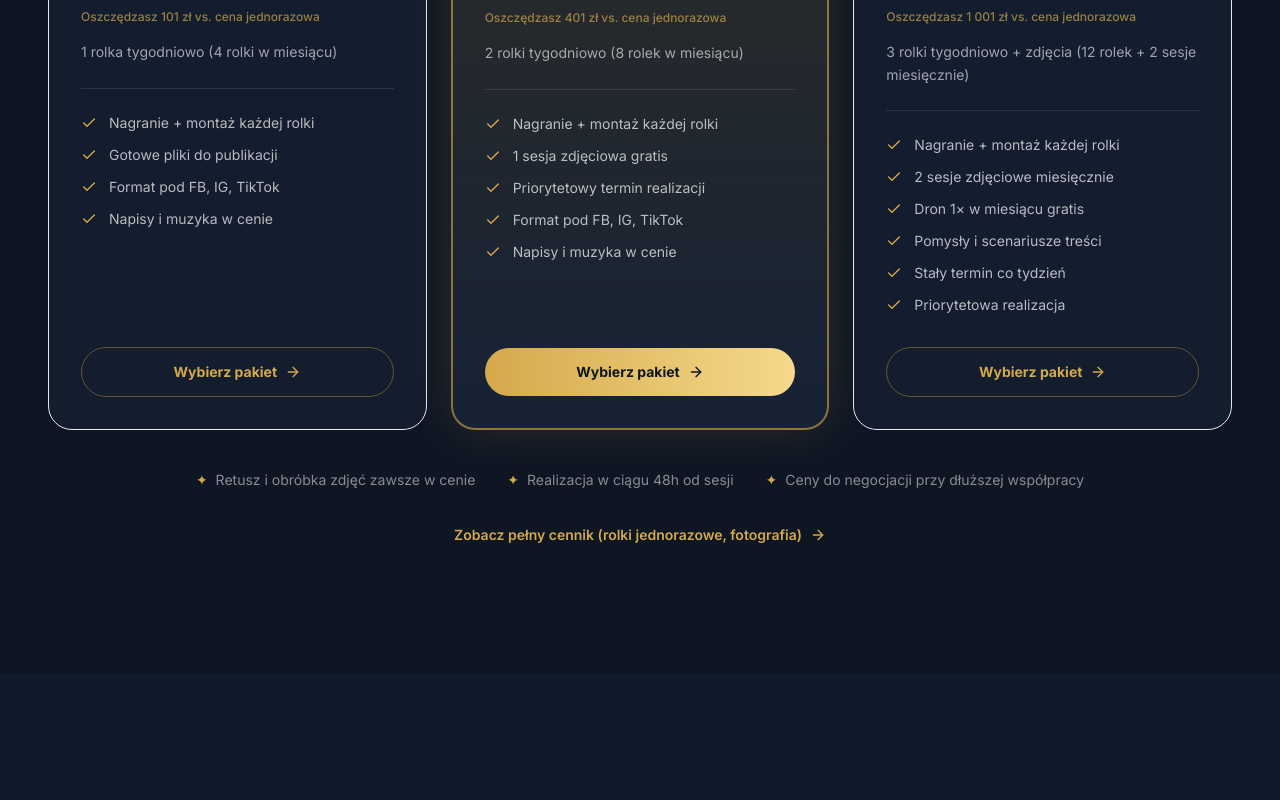
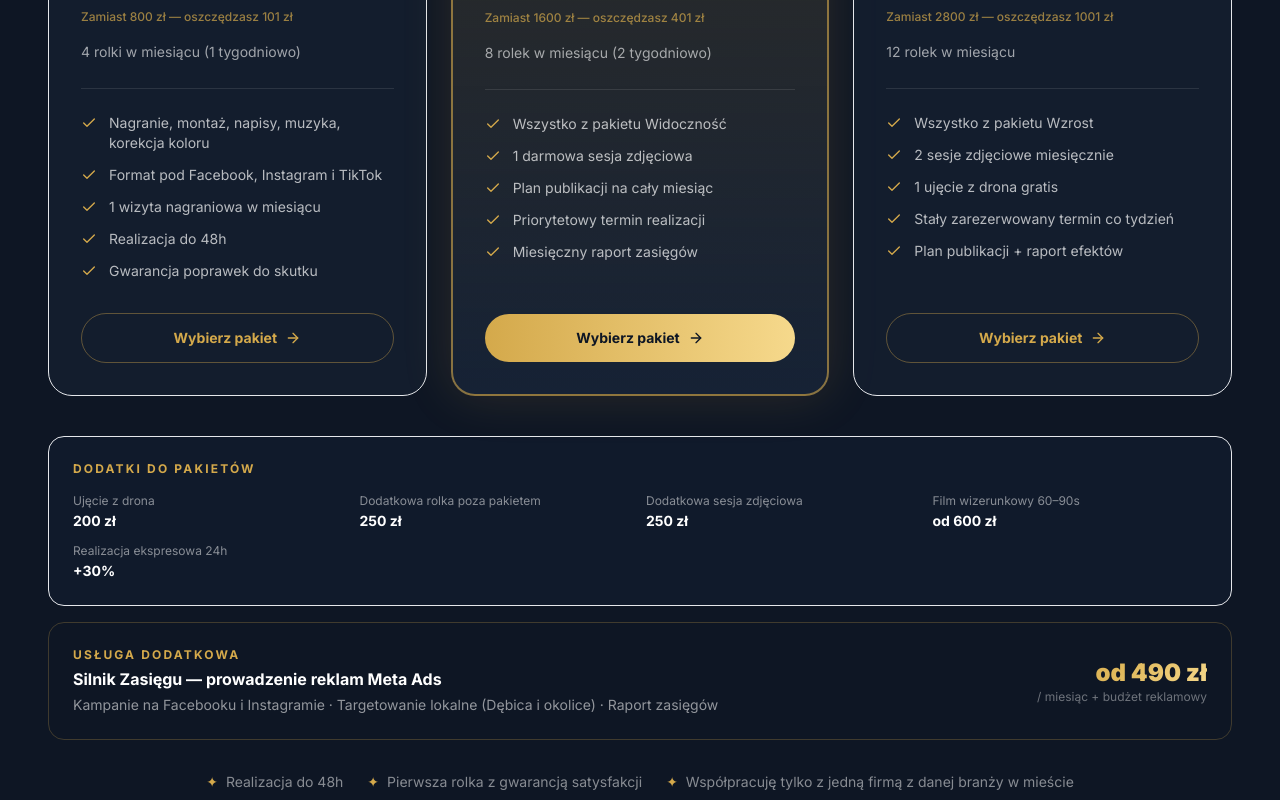
Before and after one commit to ikcreativeads/ikcreativeads, a Next.js app: page / in a window 1280 px wide. Shown: the part 5980-6780 px from the top of the page. Built offline with nearby package versions, Linux system fonts and the light colour scheme.

Commit message:
cennik: nowe nazwy pakietów, dodatki, Meta Ads, gwarancje

```diff
--- a/src/components/CennikPage.tsx
+++ b/src/components/CennikPage.tsx
@@ -104,56 +104,57 @@ const fotografia = [
 
 const plans = [
   {
-    name: "Starter",
+    name: "Widoczność",
     icon: "🌱",
     highlight: false,
     price: "699",
-    savings: "Oszczędzasz 101 zł vs. cena jednorazowa",
-    description: "1 rolka tygodniowo (4 rolki w miesiącu)",
+    savings: "Zamiast 800 zł — oszczędzasz 101 zł",
+    description: "4 rolki w miesiącu (1 tygodniowo)",
     features: [
-      "Nagranie + montaż każdej rolki",
-      "Gotowe pliki do publikacji",
-      "Format pod FB, IG, TikTok",
-      "Napisy i muzyka w cenie",
+      "Nagranie, montaż, napisy, muzyka, korekcja koloru",
+      "Format pod Facebook, Instagram i TikTok",
+      "1 wizyta nagraniowa w miesiącu",
+      "Realizacja do 48h",
+      "Gwarancja poprawek do skutku",
     ],
   },
   {
-    name: "Najpopularniejszy",
+    name: "Wzrost",
     icon: "⭐",
     highlight: true,
     price: "1199",
-    savings: "Oszczędzasz 401 zł vs. cena jednorazowa",
-    description: "2 rolki tygodniowo (8 rolek w miesiącu)",
+    savings: "Zamiast 1600 zł — oszczędzasz 401 zł",
+    description: "8 rolek w miesiącu (2 tygodniowo)",
     features: [
-      "Nagranie + montaż każdej rolki",
-      "1 sesja zdjęciowa gratis",
+      "Wszystko z pakietu Widoczność",
+      "1 darmowa sesja zdjęciowa",
+      "Plan publikacji na cały miesiąc",
       "Priorytetowy termin realizacji",
-      "Format pod FB, IG, TikTok",
-      "Napisy i muzyka w cenie",
+      "Miesięczny raport zasięgów",
     ],
   },
   {
-    name: "Premium",
+    name: "Partner",
     icon: "👑",
     highlight: false,
     price: "1799",
-    savings: "Oszczędzasz 1 001 zł vs. cena jednorazowa",
-    description: "3 rolki tygodniowo + zdjęcia (12 rolek + 2 sesje miesięcznie)",
+    savings: "Zamiast 2800 zł — oszczędzasz 1001 zł",
+    description: "12 rolek w miesiącu",
     features: [
-      "Nagranie + montaż każdej rolki",
+      "Wszystko z pakietu Wzrost",
       "2 sesje zdjęciowe miesięcznie",
-      "Dron 1× w miesiącu gratis",
-      "Pomysły i scenariusze treści",
-      "Stały termin co tydzień",
-      "Priorytetowa realizacja",
+      "1 ujęcie z drona gratis",
+      "Stały zarezerwowany termin co tydzień",
+      "Plan publikacji + raport efektów",
     ],
   },
 ];
 
 const bottomFeatures = [
   { icon: "✨", text: "Retusz i obróbka zdjęć zawsze w cenie" },
-  { icon: "⏱️", text: "Realizacja w ciągu 48h od sesji" },
-  { icon: "🤝", text: "Ceny do negocjacji przy dłuższej współpracy" },
+  { icon: "⏱️", text: "Realizacja do 48h" },
+  { icon: "🏆", text: "Pierwsza rolka z gwarancją satysfakcji" },
+  { icon: "🤝", text: "Tylko jedna firma z danej branży w mieście" },
 ];
 
 type Item = { icon: string; name: string; desc: string; price: string; details: string[] };
@@ -359,8 +360,54 @@ export default function CennikPage() {
           ))}
         </div>
 
+        {/* Dodatki */}
+        <motion.div
+          initial={{ opacity: 0, y: 24 }}
+          whileInView={{ opacity: 1, y: 0 }}
+          viewport={{ once: true }}
+          transition={{ duration: 0.5 }}
+          className="mb-6 rounded-2xl border border-white/8 bg-[#162235]/40 p-6"
+        >
+          <p className="text-xs font-bold tracking-[0.18em] text-[#D4A94B] uppercase mb-4">Dodatki do pakietów</p>
+          <div className="grid grid-cols-2 sm:grid-cols-3 lg:grid-cols-5 gap-4">
+            {[
+              ["Ujęcie z drona", "200 zł"],
+              ["Dodatkowa rolka poza pakietem", "250 zł"],
+              ["Dodatkowa sesja zdjęciowa", "250 zł"],
+              ["Film wizerunkowy 60–90s", "od 600 zł"],
+              ["Realizacja ekspresowa 24h", "+30%"],
+            ].map(([name, price]) => (
+              <div key={name} className="flex flex-col gap-1">
+                <span className="text-xs text-white/50">{name}</span>
+                <span className="text-sm font-bold text-white">{price}</span>
+              </div>
+            ))}
+          </div>
+        </motion.div>
+
+        {/* Meta Ads */}
+        <motion.div
+          initial={{ opacity: 0, y: 24 }}
+          whileInView={{ opacity: 1, y: 0 }}
+          viewport={{ once: true }}
+          transition={{ duration: 0.5 }}
+          className="mb-10 rounded-2xl border border-[#D4A94B]/25 bg-gradient-to-r from-[#D4A94B]/8 to-transparent p-6 flex flex-col sm:flex-row items-start sm:items-center justify-between gap-4"
+        >
+          <div>
+            <p className="text-xs font-bold tracking-[0.18em] text-[#D4A94B] uppercase mb-1">Usługa dodatkowa</p>
+            <p className="text-base font-bold text-white">Silnik Zasięgu — prowadzenie reklam Meta Ads</p>
+            <p className="text-sm text-white/55 mt-1">
+              Kampanie na Facebooku i Instagramie · Targetowanie lokalne (Dębica i okolice) · Twoje rolki docierają do realnych klientów · Raport: zasięg, kliknięcia, efekty
+            </p>
+          </div>
+          <div className="shrink-0 text-right">
+            <p className="text-2xl font-black text-gold-gradient">od 490 zł</p>
+            <p className="text-xs text-white/40">/ miesiąc + budżet reklamowy</p>
+          </div>
+        </motion.div>
+
         {/* Bottom features */}
-        <div className="grid gap-4 sm:grid-cols-3">
+        <div className="grid gap-4 sm:grid-cols-2 lg:grid-cols-4">
           {bottomFeatures.map((f, i) => (
             <motion.div
               key={f.text}
--- a/src/components/Pricing.tsx
+++ b/src/components/Pricing.tsx
@@ -7,53 +7,59 @@ import SectionHeading from "./ui/SectionHeading";
 
 const plans = [
   {
-    name: "Starter",
+    name: "Widoczność",
     icon: "🌱",
     highlight: false,
     price: "699",
     period: "/ miesiąc",
-    savings: "Oszczędzasz 101 zł vs. cena jednorazowa",
-    description: "1 rolka tygodniowo (4 rolki w miesiącu)",
+    savings: "Zamiast 800 zł — oszczędzasz 101 zł",
+    description: "4 rolki w miesiącu (1 tygodniowo)",
     features: [
-      "Nagranie + montaż każdej rolki",
-      "Gotowe pliki do publikacji",
-      "Format pod FB, IG, TikTok",
-      "Napisy i muzyka w cenie",
+      "Nagranie, montaż, napisy, muzyka, korekcja koloru",
+      "Format pod Facebook, Instagram i TikTok",
+      "1 wizyta nagraniowa w miesiącu",
+      "Realizacja do 48h",
+      "Gwarancja poprawek do skutku",
     ],
   },
   {
-    name: "Najpopularniejszy",
+    name: "Wzrost",
     icon: "⭐",
     highlight: true,
     price: "1199",
     period: "/ miesiąc",
-    savings: "Oszczędzasz 401 zł vs. cena jednorazowa",
-    description: "2 rolki tygodniowo (8 rolek w miesiącu)",
+    savings: "Zamiast 1600 zł — oszczędzasz 401 zł",
+    description: "8 rolek w miesiącu (2 tygodniowo)",
     features: [
-      "Nagranie + montaż każdej rolki",
-      "1 sesja zdjęciowa gratis",
+      "Wszystko z pakietu Widoczność",
+      "1 darmowa sesja zdjęciowa",
+      "Plan publikacji na cały miesiąc",
       "Priorytetowy termin realizacji",
-      "Format pod FB, IG, TikTok",
-      "Napisy i muzyka w cenie",
+      "Miesięczny raport zasięgów",
     ],
   },
   {
-    name: "Premium",
+    name: "Partner",
     icon: "👑",
     highlight: false,
     price: "1799",
     period: "/ miesiąc",
-    savings: "Oszczędzasz 1 001 zł vs. cena jednorazowa",
-    description: "3 rolki tygodniowo + zdjęcia (12 rolek + 2 sesje miesięcznie)",
+    savings: "Zamiast 2800 zł — oszczędzasz 1001 zł",
+    description: "12 rolek w miesiącu",
     features: [
-      "Nagranie + montaż każdej rolki",
+      "Wszystko z pakietu Wzrost",
       "2 sesje zdjęciowe miesięcznie",
-      "Dron 1× w miesiącu gratis",
-      "Pomysły i scenariusze treści",
-      "Stały termin co tydzień",
-      "Priorytetowa realizacja",
+      "1 ujęcie z drona gratis",
+      "Stały zarezerwowany termin co tydzień",
+      "Plan publikacji + raport efektów",
     ],
   },
+];
+
+const bottomNotes = [
+  "Realizacja do 48h",
+  "Pierwsza rolka z gwarancją satysfakcji",
+  "Współpracuję tylko z jedną firmą z danej branży w mieście",
 ];
 
 export default function Pricing() {
@@ -87,7 +93,6 @@ export default function Pricing() {
                   : "border border-white/8 bg-[#162235]/60"
               }`}
             >
-              {/* Popular badge */}
               {plan.highlight && (
                 <div className="absolute -top-4 left-1/2 -translate-x-1/2">
                   <div className="flex items-center gap-1.5 rounded-full bg-gradient-to-r from-[#D4A94B] to-[#F6D98C] px-4 py-1.5 text-xs font-bold text-[#0E1624]">
@@ -97,27 +102,22 @@ export default function Pricing() {
                 </div>
               )}
 
-              {/* Icon + name */}
               <div className="flex items-center gap-3 mb-6">
                 <span className="text-2xl">{plan.icon}</span>
                 <h3 className="text-lg font-bold text-white">{plan.name}</h3>
               </div>
 
-              {/* Price */}
               <div className="mb-2">
                 <span className="text-5xl font-black text-gold-gradient">{plan.price}</span>
                 <span className="text-white/50 text-sm ml-1">zł{plan.period}</span>
               </div>
 
-              {/* Savings */}
               <p className="text-xs text-[#D4A94B]/70 font-medium mb-4">{plan.savings}</p>
 
-              {/* Description */}
               <p className="text-sm text-white/60 leading-relaxed mb-6 pb-6 border-b border-white/10">
                 {plan.description}
               </p>
 
-              {/* Features */}
               <ul className="space-y-3 flex-1 mb-8">
                 {plan.features.map((f) => (
                   <li key={f} className="flex items-start gap-3">
@@ -127,7 +127,6 @@ export default function Pricing() {
                 ))}
               </ul>
 
-              {/* CTA */}
               <a
                 href="#kontakt"
                 className={`group inline-flex items-center justify-center gap-2 rounded-full px-6 py-3.5 text-sm font-bold transition-all duration-300 ${
@@ -143,24 +142,63 @@ export default function Pricing() {
           ))}
         </div>
 
-        {/* Bottom note */}
-        <div className="mt-10 flex flex-col sm:flex-row items-center justify-center gap-8 text-sm text-white/50">
-          <div className="flex items-center gap-2">
-            <span className="text-[#D4A94B]">✦</span>
-            Retusz i obróbka zdjęć zawsze w cenie
+        {/* Dodatki */}
+        <motion.div
+          initial={{ opacity: 0, y: 24 }}
+          whileInView={{ opacity: 1, y: 0 }}
+          viewport={{ once: true }}
+          transition={{ duration: 0.5 }}
+          className="mt-10 rounded-2xl border border-white/8 bg-[#162235]/40 p-6"
+        >
+          <p className="text-xs font-bold tracking-[0.18em] text-[#D4A94B] uppercase mb-4">Dodatki do pakietów</p>
+          <div className="grid grid-cols-2 sm:grid-cols-4 gap-3">
+            {[
+              ["Ujęcie z drona", "200 zł"],
+              ["Dodatkowa rolka poza pakietem", "250 zł"],
+              ["Dodatkowa sesja zdjęciowa", "250 zł"],
+              ["Film wizerunkowy 60–90s", "od 600 zł"],
+              ["Realizacja ekspresowa 24h", "+30%"],
+            ].map(([name, price]) => (
+              <div key={name} className="flex flex-col gap-0.5">
+                <span className="text-xs text-white/50">{name}</span>
+                <span className="text-sm font-bold text-white">{price}</span>
+              </div>
+            ))}
           </div>
-          <div className="flex items-center gap-2">
-            <span className="text-[#D4A94B]">✦</span>
-            Realizacja w ciągu 48h od sesji
+        </motion.div>
+
+        {/* Meta Ads */}
+        <motion.div
+          initial={{ opacity: 0, y: 24 }}
+          whileInView={{ opacity: 1, y: 0 }}
+          viewport={{ once: true }}
+          transition={{ duration: 0.5 }}
+          className="mt-4 rounded-2xl border border-[#D4A94B]/25 bg-gradient-to-r from-[#D4A94B]/8 to-transparent p-6 flex flex-col sm:flex-row items-start sm:items-center justify-between gap-4"
+        >
+          <div>
+            <p className="text-xs font-bold tracking-[0.18em] text-[#D4A94B] uppercase mb-1">Usługa dodatkowa</p>
+            <p className="text-base font-bold text-white">Silnik Zasięgu — prowadzenie reklam Meta Ads</p>
+            <p className="text-sm text-white/55 mt-1">
+              Kampanie na Facebooku i Instagramie · Targetowanie lokalne (Dębica i okolice) · Raport zasięgów
+            </p>
           </div>
-          <div className="flex items-center gap-2">
-            <span className="text-[#D4A94B]">✦</span>
-            Ceny do negocjacji przy dłuższej współpracy
+          <div className="shrink-0 text-right">
+            <p className="text-2xl font-black text-gold-gradient">od 490 zł</p>
+            <p className="text-xs text-white/40">/ miesiąc + budżet reklamowy</p>
           </div>
+        </motion.div>
+
+        {/* Bottom notes */}
+        <div className="mt-8 flex flex-col sm:flex-row items-center justify-center gap-6 text-sm text-white/50">
+          {bottomNotes.map((note) => (
+            <div key={note} className="flex items-center gap-2">
+              <span className="text-[#D4A94B]">✦</span>
+              {note}
+            </div>
+          ))}
         </div>
 
-        {/* Link to full pricing */}
-        <div className="mt-8 text-center">
+        <div className="mt-6 text-center">
           <a
             href="/cennik"
             className="inline-flex items-center gap-2 text-sm text-[#D4A94B] hover:text-[#F6D98C] transition-colors font-semibold"
--- a/src/lib/data.ts
+++ b/src/lib/data.ts
@@ -323,7 +323,7 @@ export const FAQ_ITEMS: FaqItem[] = [
   {
     question: "Ile kosztuje rolka reklamowa?",
     answer:
-      "Rolka jednorazowa to koszt 200 zł (nagranie + montaż), a rolka z dronem 250 zł. Jeśli zależy Ci na regularnym contencie, mamy pakiety miesięczne: Starter (4 rolki) za 699 zł, Popularny (8 rolek) za 1199 zł i Premium (12 rolek + 2 sesje zdjęciowe) za 1799 zł. Pełny cennik znajdziesz na stronie /cennik.",
+      "Rolka jednorazowa to koszt 200 zł (nagranie + montaż), a rolka z dronem 250 zł. Jeśli zależy Ci na regularnym contencie, mamy pakiety miesięczne: Widoczność (4 rolki) za 699 zł, Wzrost (8 rolek) za 1199 zł i Partner (12 rolek + 2 sesje zdjęciowe) za 1799 zł. Pełny cennik znajdziesz na stronie /cennik.",
   },
   {
     question: "Ile kosztuje sesja zdjęciowa?",
@@ -338,7 +338,7 @@ export const FAQ_ITEMS: FaqItem[] = [
   {
     question: "Czy pomagacie ze scenariuszem?",
     answer:
-      "Tak — w pakiecie Premium tworzymy pomysły i scenariusze treści dla Ciebie. W pozostałych pakietach i realizacjach jednorazowych zawsze doradzamy na konsultacji, jak najlepiej pokazać Twoją firmę.",
+      "Tak — w pakiecie Partner tworzymy plan publikacji na cały miesiąc. W pozostałych pakietach i realizacjach jednorazowych zawsze doradzamy na konsultacji, jak najlepiej pokazać Twoją firmę.",
   },
   {
     question: "Czy nagrywacie na miejscu?",
```
